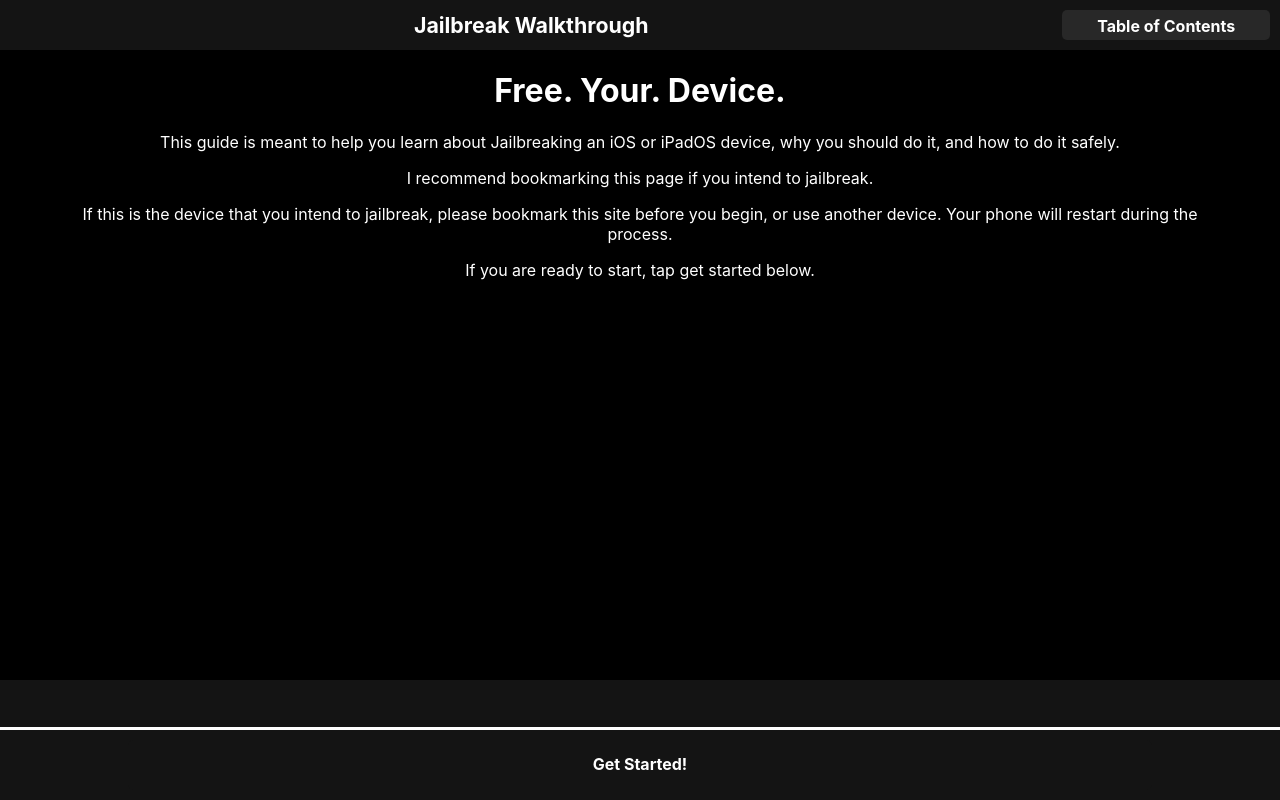
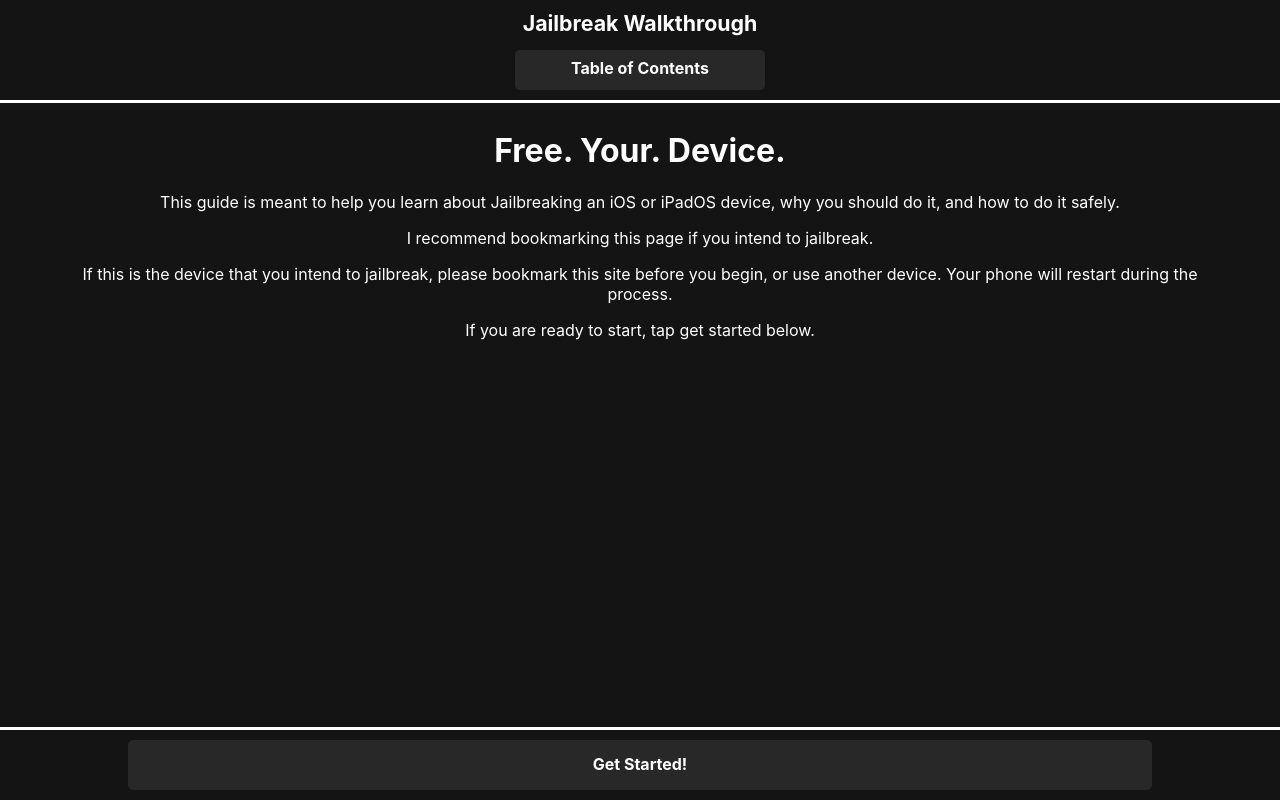
Before and after one commit to yourlocaltechboi/walkthrough, a plain HTML site: page index.html in a window 1280 px wide. Drawn offline with Linux system fonts and the light colour scheme.

Commit message:
add table of contents, modded css

```diff
--- a/boilerplate.css
+++ b/boilerplate.css
@@ -8,24 +8,31 @@ body{
 }
 #page{
     width: 100vw;
-    min-height: 85vh;
+    height: auto;
     margin: 0;
+    margin-top: 100px;
     padding: 0;
-    background-color: black;
+    padding-top: 10px;
+    background-color: transparent;
 }
 #menuBar{
     width: 100vw;
-    height: 50px;
+    height: 100px;
     background-color: rgb(20, 20, 20);
     display: flex;
     align-items: center;
     justify-content: center;
+    flex-direction: column;
     font-size: 16pt;
+    position: fixed;
+    top: 0;
+    border-bottom: 3px solid white;
 }
 #menuBar p.title{
     width: 100vw;
-    height: 30px;
-    margin-top: 25px;
+    height: 50px;
+    margin-top: 10px;
+    margin-bottom: 0px;
 }
 #pageTitle{
     width: 80vw;
@@ -41,12 +48,13 @@ body{
     position: fixed;
     bottom: 0;
     border-top: 3px solid white;
+    overflow: hidden;
 }
 .button{
     width: 80vw;
     height: 50px;
     border-radius: 5px;
-    background-color:rgb(20, 20, 20);
+    background-color:rgb(40, 40, 40);
     margin: 10px;
     margin-left: 10vw;
     display: flex;
@@ -58,8 +66,8 @@ body{
 .buttonHeader{
     background-color: rgb(40, 40, 40);
     width: 250px;
-    height: 30px;
-    margin-right: 10px;
+    height: 50px;
+    margin-bottom: 10px;
     font-size: 12pt;
     padding-top: 0;
     display: flex;
@@ -70,5 +78,8 @@ body{
     line-height: 1;
     margin: 0;
     padding: 0;
-    margin-top: 7.5px
+    margin-top: 10px
 }
+.left{
+    text-align: left;
+}
```
Also changed, not shown: pages/tableofcontents.html (added, +13 -0 lines).
